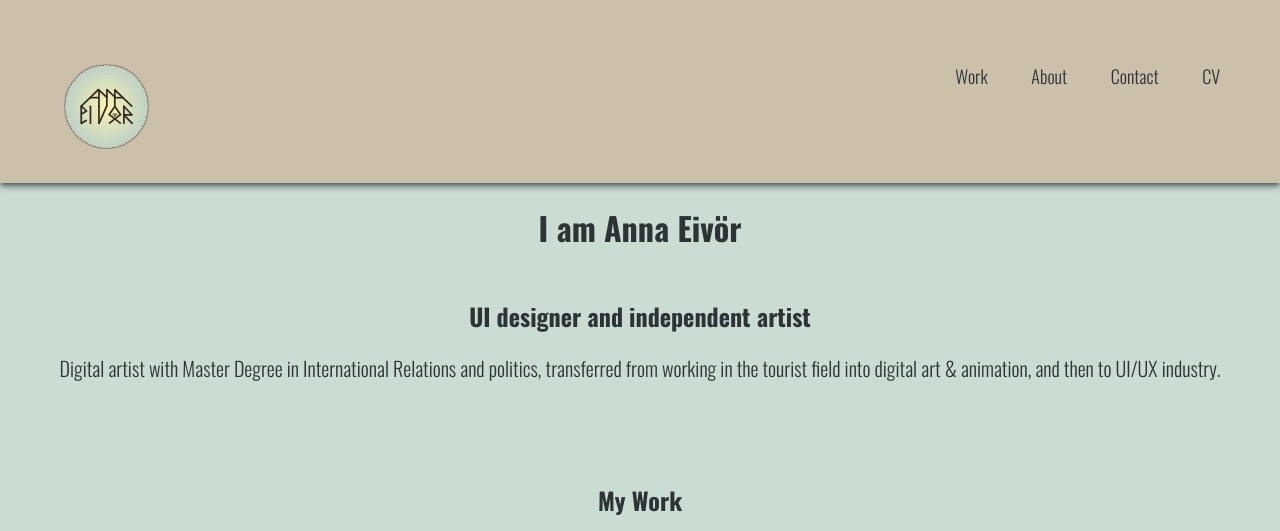
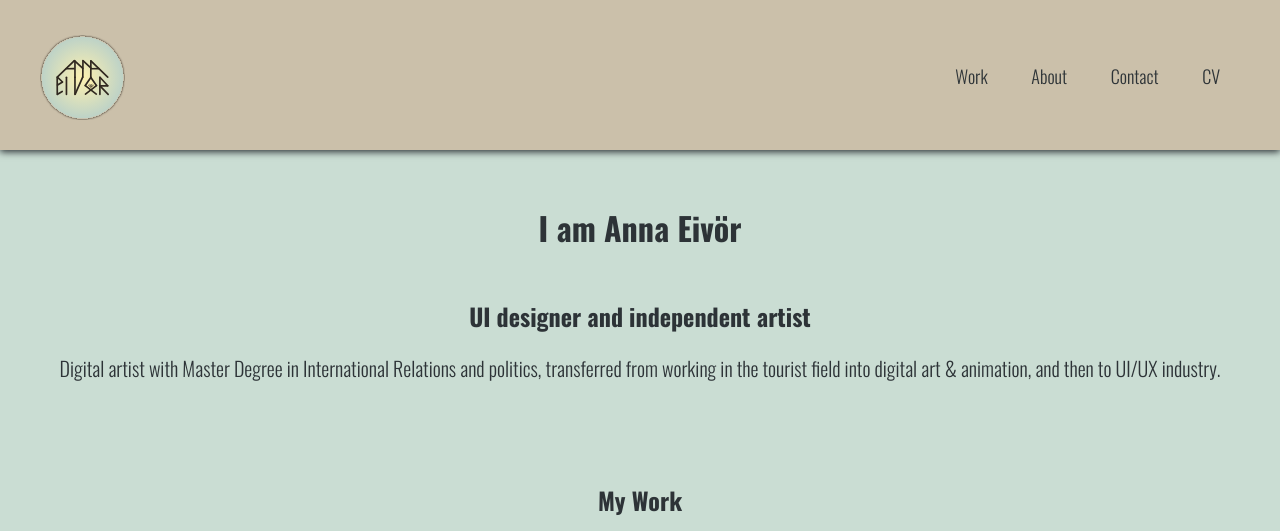
Before and after one commit to Annapriori/portfolio-website, a plain HTML site: page index.html in a window 1280 px wide. Shown: the top 531 px of the page. Drawn offline with nearby package versions, Linux system fonts and the light colour scheme.

Commit message:
logo position

```diff
--- a/css/style.css
+++ b/css/style.css
@@ -201,12 +201,13 @@ header {
   z-index: 4;
 }
 
+
 .logo {
   width: 85px;
   float: left;
-  margin: 24px;
+padding-bottom: 20px;
+    margin-top:-5px;
 }
-
 
 nav>ul {
   list-style-type: none;
```
